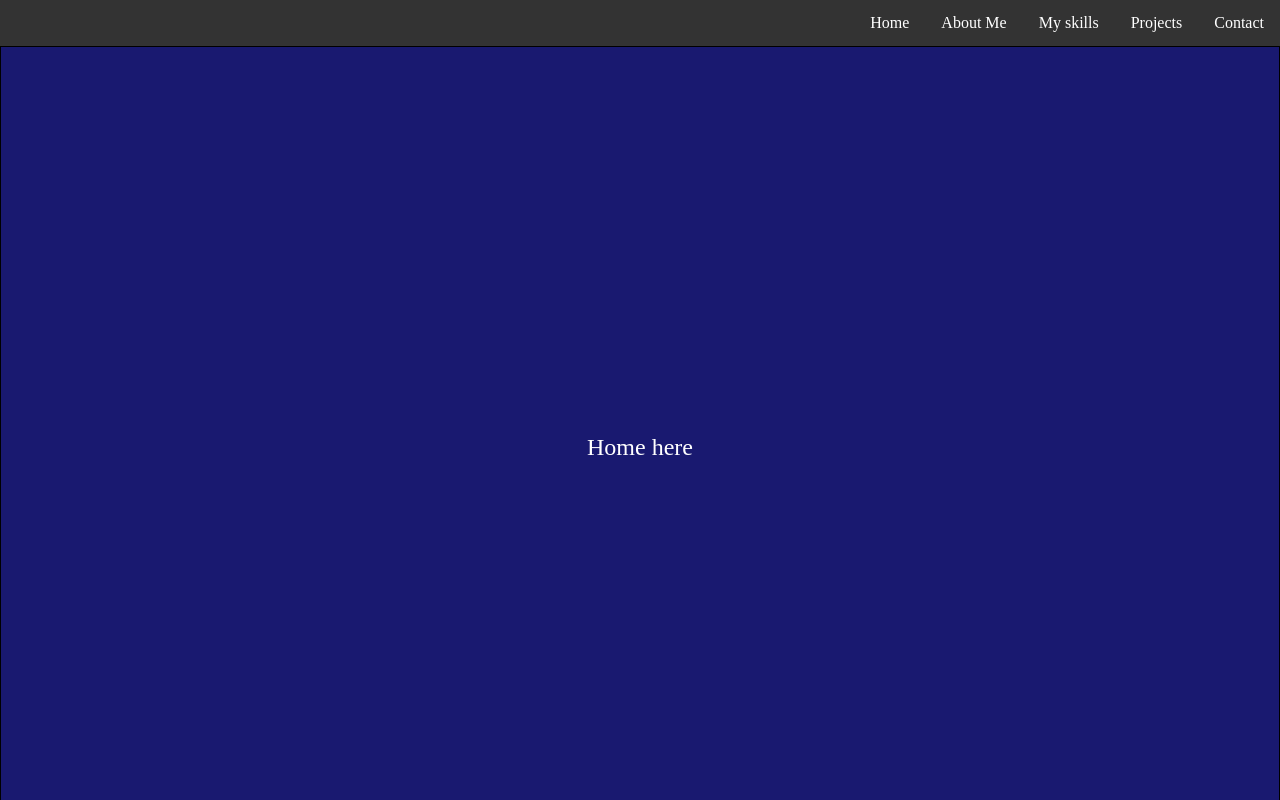
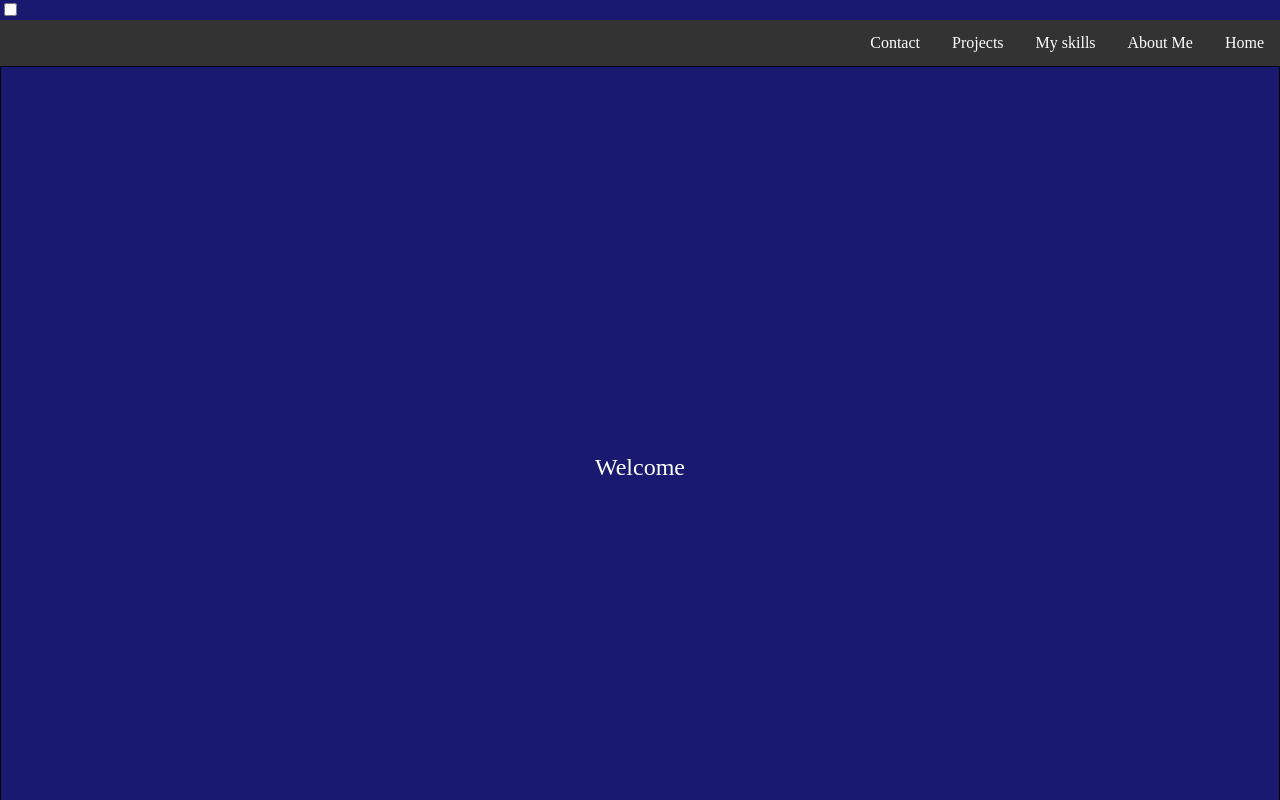
Before and after one commit to dgreaves18/dgreaves18.github.io, a React app: page / in a window 1280 px wide. Shown: the top 800 px of the page. Built offline with nearby package versions, Linux system fonts and the light colour scheme.

Commit message:
added parallax effect with bg img

```diff
--- a/client/src/components/App.jsx
+++ b/client/src/components/App.jsx
@@ -3,21 +3,32 @@ import React from 'react';
 function App() {
   return (
     <div id="App">
-      <ul id="navbar">
-        <li><a href="#contact">Contact</a></li>
-        <li><a href="#projects">Projects</a></li>
-        <li><a href="#skills">My skills</a></li>
-        <li><a href="#about">About Me</a></li>
-        <li><a href="#home">Home</a></li>
-      </ul>
-      <div id="home">
-        Home here
+      <div class="hamburger-menu">
+        <input id="menu__toggle" type="checkbox" />
+        <label class="menu__btn" for="menu__toggle">
+          <span></span>
+        </label>
+
+        <ul class="menu__box">
+          <li><a class="menu__item" href="#home">Home</a></li>
+          <li><a class="menu__item" href="#about">About Me</a></li>
+          <li><a class="menu__item" href="#skills">My skills</a></li>
+          <li><a class="menu__item" href="#projects">Projects</a></li>
+          <li><a class="menu__item" href="#contact">Contact</a></li>
+        </ul>
+      </div>
+      <div class="bg">
+        <div id="home">
+          Welcome
+        </div>
       </div>
       <div id="about">
         About Me here
       </div>
-      <div id="skills">
-        My skills here
+      <div class="bg">
+        <div id="skills">
+          My skills here
+        </div>
       </div>
       <div id="projects">
         Projects here
```
